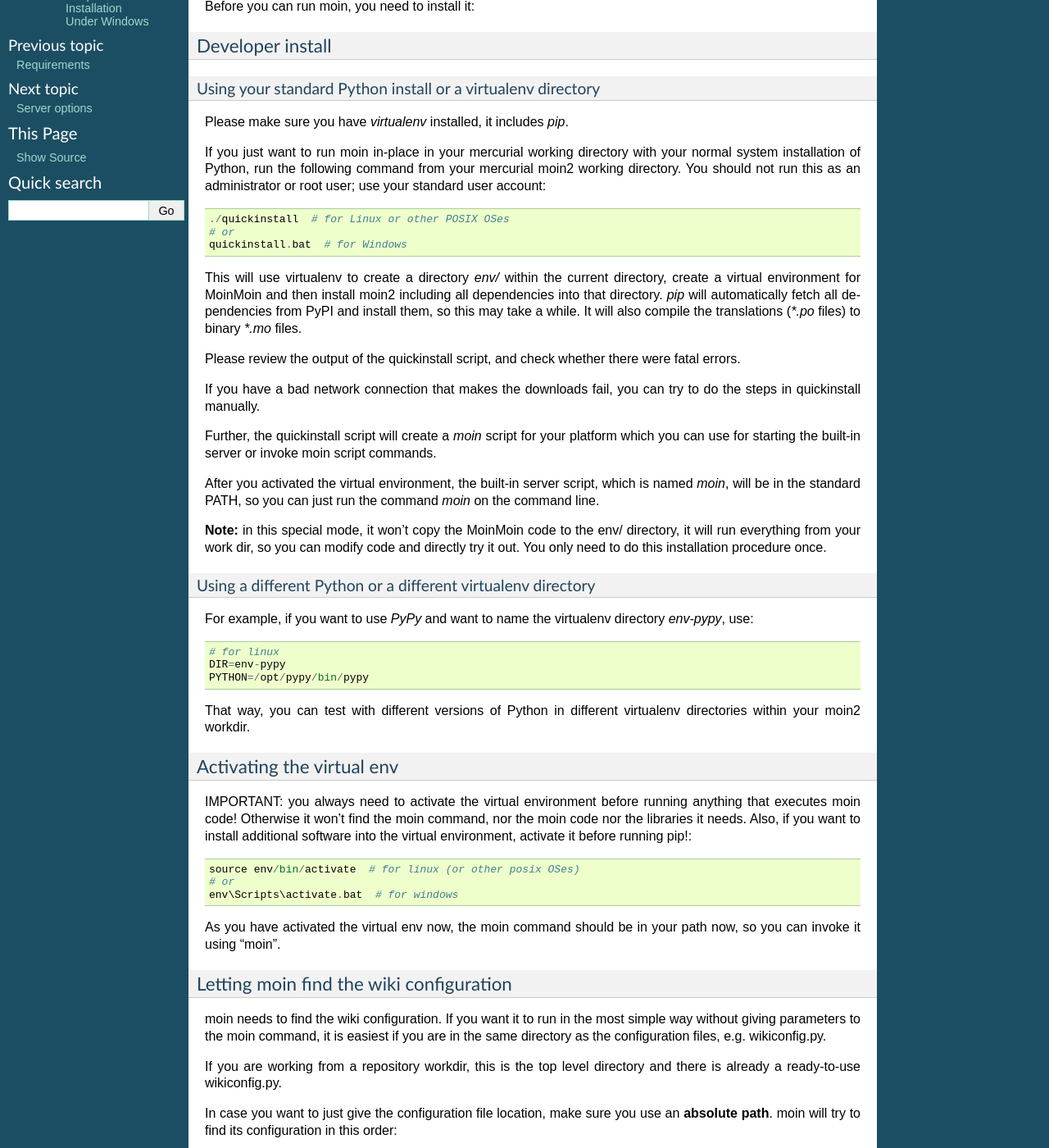
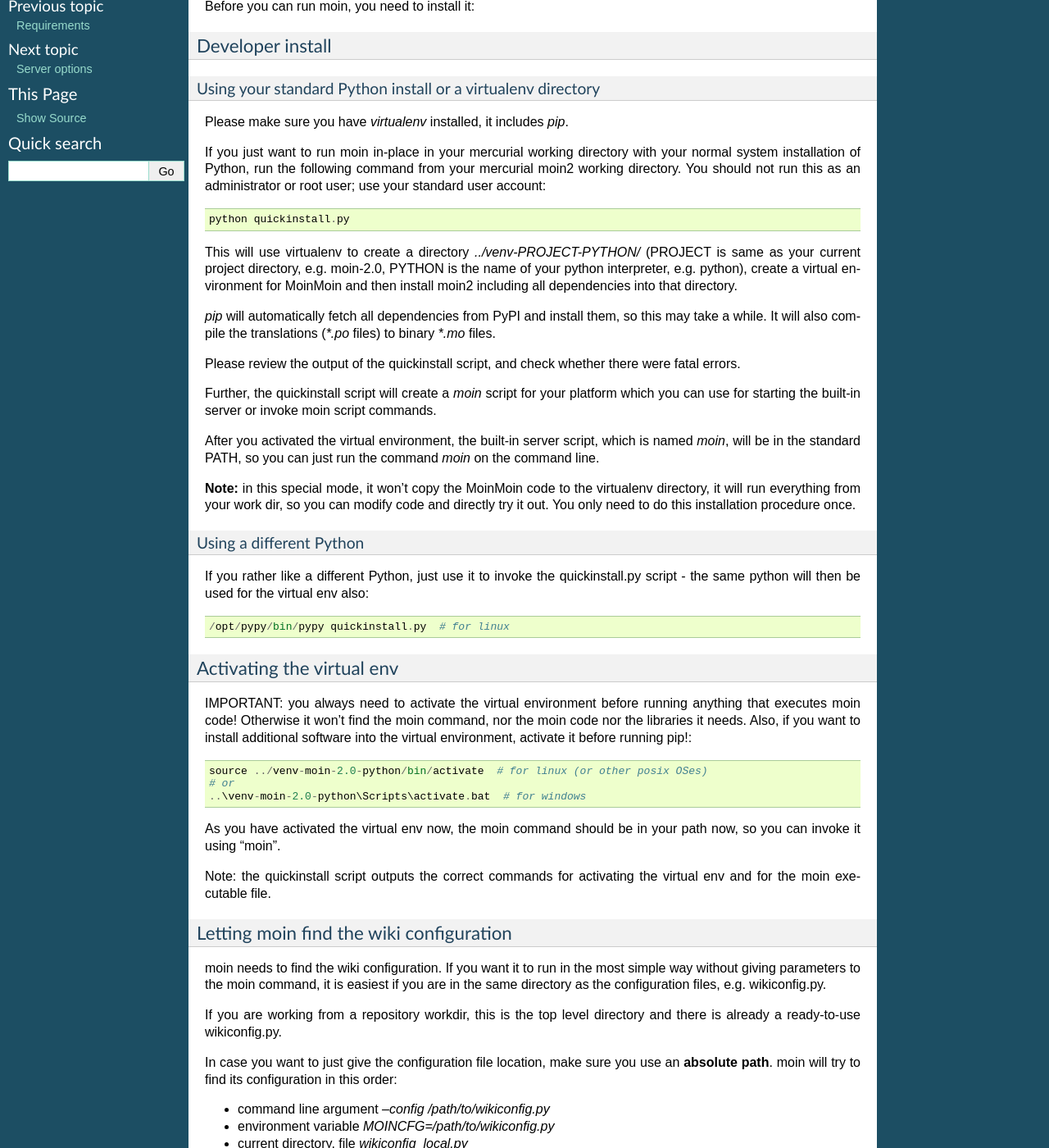
Before and after one commit to mirror/moin-2.0, a Sphinx documentation site: the page built from docs/admin/install.rst, in a window 1280 px wide and 1400 px high, scrolled down 536 px. Shown: the whole window at 82% size. Built offline with Sphinx 7.4.7, drawn with Linux system fonts in a browser that asks for light colours; some of the changed text lies outside the part shown.

Commit message:
quickinstall: docstring and docs update

```diff
--- a/docs/admin/install.rst
+++ b/docs/admin/install.rst
@@ -37,18 +37,19 @@
 from your mercurial moin2 working directory. You should not run this as an
 administrator or root user; use your standard user account::
 
- ./quickinstall  # for Linux or other POSIX OSes
- # or
- quickinstall.bat  # for Windows
+ python quickinstall.py
 
-This will use virtualenv to create a directory `env/` within the current directory,
-create a virtual environment for MoinMoin and then install moin2 including all dependencies into that directory.
-`pip` will automatically fetch all dependencies from PyPI and install them, so this may take a while.
+This will use virtualenv to create a directory `../venv-PROJECT-PYTHON/`
+(PROJECT is same as your current project directory, e.g. moin-2.0, PYTHON is
+the name of your python interpreter, e.g. python), create a virtual environment
+for MoinMoin and then install moin2 including all dependencies into that
+directory.
+
+`pip` will automatically fetch all dependencies from PyPI and install them, so
+this may take a while.
 It will also compile the translations (`*.po` files) to binary `*.mo` files.
 
 Please review the output of the quickinstall script, and check whether there were fatal errors.
-
-If you have a bad network connection that makes the downloads fail, you can try to do the steps in quickinstall manually.
 
 Further, the quickinstall script will create a `moin` script for your
 platform which you can use for starting the built-in server or invoke moin script commands.
@@ -56,21 +57,18 @@
 After you activated the virtual environment, the built-in server script, which is named
 `moin`, will be in the standard PATH, so you can just run the command `moin` on the command line.
 
-**Note:** in this special mode, it won't copy the MoinMoin code to the env/ directory,
+**Note:** in this special mode, it won't copy the MoinMoin code to the virtualenv directory,
 it will run everything from your work dir, so you can modify code and directly try it out.
 You only need to do this installation procedure once.
 
-Using a different Python or a different virtualenv directory
-~~~~~~~~~~~~~~~~~~~~~~~~~~~~~~~~~~~~~~~~~~~~~~~~~~~~~~~~~~~~
+Using a different Python
+~~~~~~~~~~~~~~~~~~~~~~~~
 
-For example, if you want to use `PyPy` and want to name the virtualenv directory `env-pypy`,
-use::
+If you rather like a different Python, just use it to invoke the quickinstall.py
+script - the same python will then be used for the virtual env also::
 
- # for linux
- DIR=env-pypy
- PYTHON=/opt/pypy/bin/pypy
+ /opt/pypy/bin/pypy quickinstall.py  # for linux
 
-That way, you can test with different versions of Python in different virtualenv directories within your moin2 workdir.
 
 Activating the virtual env
 --------------------------
@@ -80,12 +78,15 @@
 nor the moin code nor the libraries it needs. Also, if you want to install
 additional software into the virtual environment, activate it before running pip!::
 
- source env/bin/activate  # for linux (or other posix OSes)
+ source ../venv-moin-2.0-python/bin/activate  # for linux (or other posix OSes)
  # or
- env\Scripts\activate.bat  # for windows
+ ..\venv-moin-2.0-python\Scripts\activate.bat  # for windows
 
 As you have activated the virtual env now, the moin command should be in your
 path now, so you can invoke it using "moin".
+
+Note: the quickinstall script outputs the correct commands for activating
+the virtual env and for the moin executable file.
 
 Letting moin find the wiki configuration
 ----------------------------------------
@@ -189,6 +190,9 @@
 
 If this is the case, try it manually::
 
+ # create a virtual environment:
+ virtualenv env
+
  # enter your virtual environment:
  source env/bin/activate
 
```
Also changed, not shown: quickinstall.py (+10 -2 lines).
